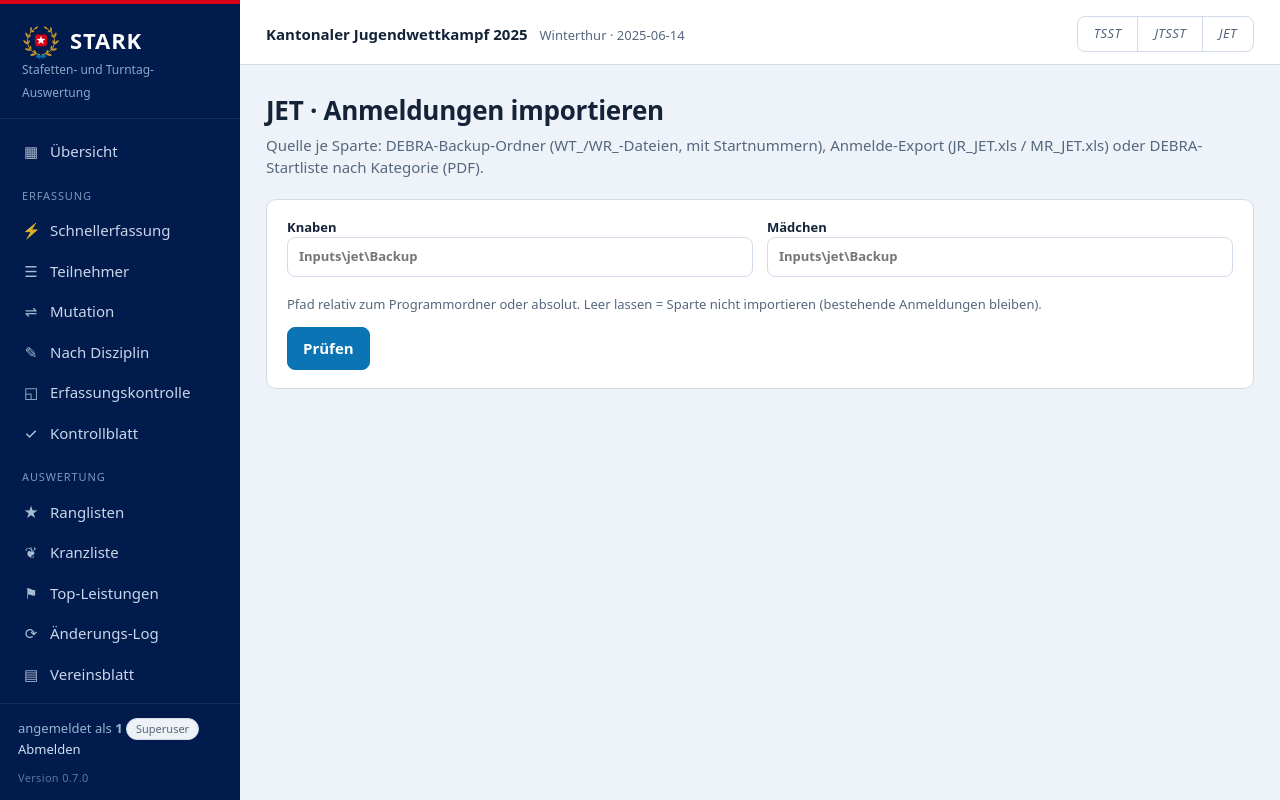
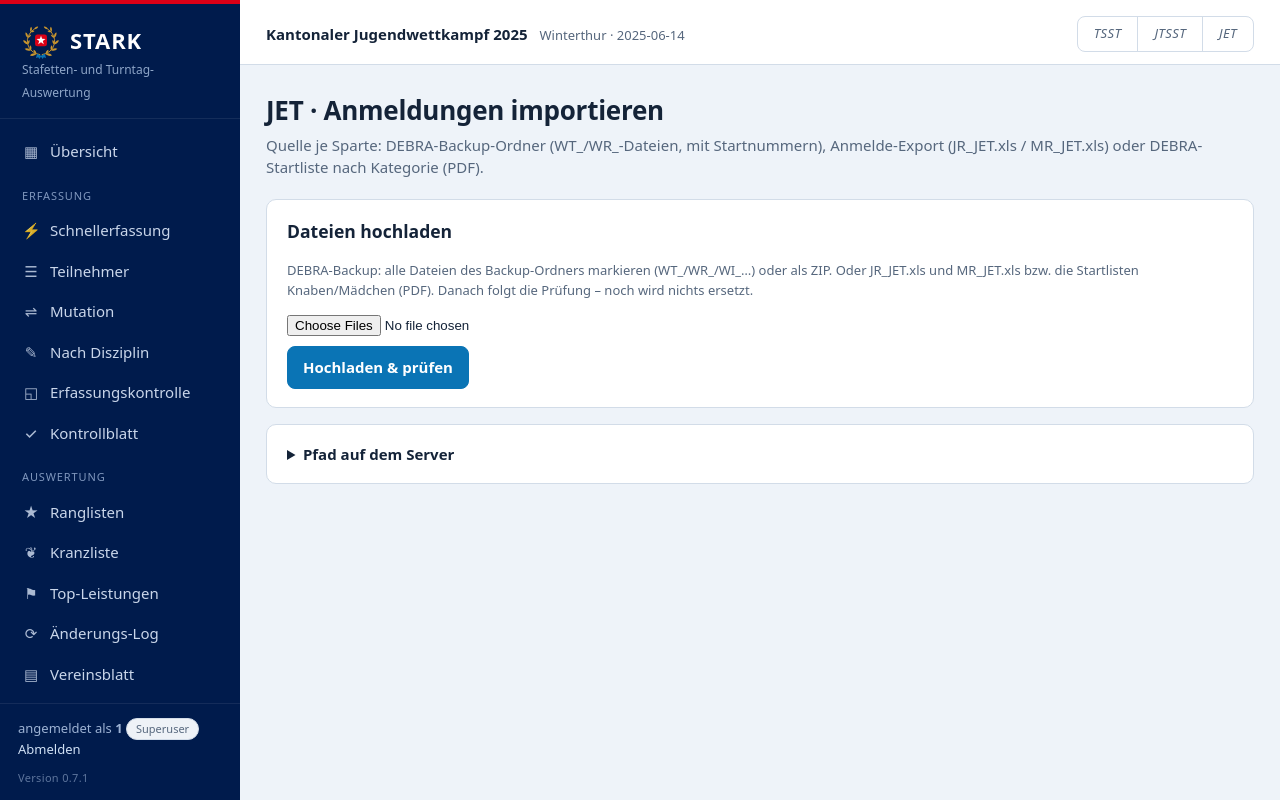
Before and after one commit to geco1986/TSST-Auswertung, a Flask app: page /jet/import in a window 1280 px wide. Run offline with Flask 3, Linux system fonts and the light colour scheme; the visitor is signed in with stand-in values (Sample User, id 1); data comes from the database, SQL or seed files in the repository.

Commit message:
Version 0.7.1: Importe per Upload im Browser
- DEBRA-Backup TSST, Excel TSST + JTSST, JTSST-Anmeldungen, JET-Anmeldungen
  (Backup, Excel, Startliste-PDF) und Vorjahr lassen sich als Dateien oder ZIP
  hochladen; Pfade auf dem Server funktionieren weiterhin
- Uploads neben der Datenbank (uploads/), Aufräumen nach 14 Tagen,
  nur erlaubte Dateitypen, ZIP-Pfade werden geprüft

Co-Authored-By: Claude Opus 5.5 <noreply@anthropic.com>

```diff
--- a/app.py
+++ b/app.py
@@ -19,6 +19,7 @@ from debra.seed import seed
 
 app = Flask(__name__)
 app.secret_key = os.environ.get("DEBRA_SECRET", "debra-turnverein-dev-key")
+app.config["MAX_CONTENT_LENGTH"] = 256 * 1024 * 1024     # Upload von Import-Dateien (ZIP/Backups)
 
 GERAETE_EINHEITEN = ["Note", "Zeit", "Weite", "Hoehe", "Anzahl"]
 KATEGORIE_TYPEN = {"einzel": "Einzel", "sektion": "Sektion", "gruppe": "Gruppe"}
@@ -111,6 +112,74 @@ def _eingabe_pfad(text, standard=""):
         v = v.replace("\\", "/")
     from debra.db import pfad_finden
     return pfad_finden(v if os.path.isabs(v) else os.path.join(os.path.dirname(os.path.abspath(__file__)), v))
+
+
+UPLOAD_ENDUNGEN = (".zip", ".txt", ".xls", ".xlsx", ".pdf", ".mdb", ".csv")
+
+
+def _upload_speichern(feld="dateien"):
+    """Speichert hochgeladene Import-Dateien in einen neuen Ordner neben der Datenbank
+    (…/uploads/<Zeitstempel>) und entpackt ZIP-Dateien. Liefert den Ordner oder None.
+
+    So funktionieren alle Importe auch im Container ohne Zugriff auf Dateipfade.
+    """
+    import shutil
+    import time
+    import zipfile
+    from datetime import datetime
+    dateien = [f for f in request.files.getlist(feld) if f and f.filename]
+    if not dateien:
+        return None
+    basis = os.path.join(os.path.dirname(os.path.abspath(DB_PATH)), "uploads")
+    os.makedirs(basis, exist_ok=True)
+    for alt in os.listdir(basis):                      # Uploads älter als 14 Tage aufräumen
+        pfad = os.path.join(basis, alt)
+        if os.path.isdir(pfad) and time.time() - os.path.getmtime(pfad) > 14 * 86400:
+            shutil.rmtree(pfad, ignore_errors=True)
+    ziel = os.path.join(basis, datetime.now().strftime("%Y%m%d-%H%M%S-%f"))
+    os.makedirs(ziel)
+
+    def sicherer_name(name):
+        name = os.path.basename(name.replace("\\", "/")).strip().strip(".")
+        return "".join(ch for ch in name if ch not in '<>:"|?*' and ord(ch) >= 32) or "datei"
+
+    for f in dateien:
+        name = sicherer_name(f.filename)
+        if not name.lower().endswith(UPLOAD_ENDUNGEN):
+            raise ValueError(f"„{name}“: erlaubt sind {', '.join(UPLOAD_ENDUNGEN)}")
+        pfad = os.path.join(ziel, name)
+        f.save(pfad)
+        if name.lower().endswith(".zip"):
+            with zipfile.ZipFile(pfad) as z:
+                for info in z.infolist():
+                    teile = [t for t in info.filename.replace("\\", "/").split("/") if t not in ("", ".")]
+                    if info.is_dir() or not teile or ".." in teile:
+                        continue                       # Verzeichnisse und unsichere Pfade überspringen
+                    if not teile[-1].lower().endswith(UPLOAD_ENDUNGEN) or teile[0] == "__MACOSX":
+                        continue
+                    aus = os.path.join(ziel, *[sicherer_name(t) for t in teile])
+                    os.makedirs(os.path.dirname(aus), exist_ok=True)
+                    with z.open(info) as quelle, open(aus, "wb") as senke:
+                        shutil.copyfileobj(quelle, senke)
+            os.remove(pfad)
+    return ziel
+
+
+def _finde_ordner(wurzel, *muster):
+    """Erster Ordner unterhalb von wurzel, der Dateien eines der Muster enthält (z. B. 'WT_*.txt')."""
+    import glob
+    for ordner, _, _ in sorted(os.walk(wurzel), key=lambda x: (x[0].count(os.sep), x[0])):
+        if any(glob.glob(os.path.join(ordner, m)) for m in muster):
+            return ordner
+    return wurzel
+
+
+def _upload_oder_pfad(feld_pfad, *muster, standard=""):
+    """Hochgeladene Dateien (Vorrang) bzw. der eingegebene Pfad auf dem Server."""
+    ordner = _upload_speichern()
+    if ordner:
+        return _finde_ordner(ordner, *muster) if muster else ordner
+    return _eingabe_pfad(request.form.get(feld_pfad), standard)
 
 
 def _darf_anlass(art):
@@ -1565,9 +1634,9 @@ def jtsst_anlegen():
 def jtsst_import():
     """Importiert die JTSST-Anmeldungen (Gesamtübersicht + Alt-Export) aus einem Ordner."""
     from debra.jtsst import import_ordner
-    ordner = _eingabe_pfad(request.form.get("ordner"), os.path.join("Inputs", "JTSST"))
     quelle = request.form.get("quelle", "uebersicht")
     try:
+        ordner = _upload_oder_pfad("ordner", "*.xlsx", "*.xls", standard=os.path.join("Inputs", "JTSST"))
         b = import_ordner(g.db, ordner, quelle)
         flash("JTSST-Anmeldungen importiert ({quelle}): {gruppen} Gruppen "
               "(Knaben {k}, Mädchen {m}).".format(
@@ -1589,9 +1658,13 @@ def backup_import():
     """Importiert ein DEBRA-Backup (Ordner mit WT_/WR_/WI_-Textdateien)."""
     from debra.import_backup import importieren
     from debra.wkb import anwenden
-    pfad = _eingabe_pfad(request.form.get("import_pfad"))
+    try:
+        pfad = _upload_oder_pfad("import_pfad", "WT_*.txt")
+    except Exception as e:  # noqa: BLE001
+        flash(f"Upload fehlgeschlagen: {e}", "error")
+        return redirect(url_for("einstellungen") + "#tsst/import")
     if not pfad:
-        flash("Bitte den Pfad zum Backup-Ordner angeben.", "error")
+        flash("Bitte die Backup-Dateien hochladen oder den Pfad zum Backup-Ordner angeben.", "error")
         return redirect(url_for("einstellungen") + "#tsst/import")
     try:
         b = importieren(pfad, reset=True)
@@ -2357,6 +2430,21 @@ def import_ordner():
     return render_template("import_ordner.html", pruefung=p, ordner=ordner)
 
 
+@app.route("/import/hochladen", methods=["POST"])
+@superuser_required
+def import_ordner_hochladen():
+    """Excel-Anmeldungen (TSST + JTSST) hochladen und zum Prüfschritt weiterleiten."""
+    try:
+        ordner = _upload_speichern()
+    except Exception as e:  # noqa: BLE001
+        flash(f"Upload fehlgeschlagen: {e}", "error")
+        return redirect(url_for("einstellungen") + "#allgemein/import")
+    if not ordner:
+        flash("Bitte Excel-Dateien (oder ein ZIP) auswählen.", "error")
+        return redirect(url_for("einstellungen") + "#allgemein/import")
+    return redirect(url_for("import_ordner", ordner=_finde_ordner(ordner, "*.xlsx", "*.xls")))
+
+
 @app.route("/import/ordner", methods=["POST"])
 @superuser_required
 def import_ordner_uebernehmen():
@@ -2465,9 +2553,13 @@ def vorjahr_ansicht():
 @app.route("/vorjahr/import", methods=["POST"])
 @superuser_required
 def vorjahr_import():
+    import glob
     from debra import vorjahr as vj
-    pfad = _eingabe_pfad(request.form.get("pdf_pfad"))
     try:
+        pfad = _upload_oder_pfad("pdf_pfad", "WT_*.txt", "*.pdf")
+        if pfad and os.path.isdir(pfad) and not glob.glob(os.path.join(pfad, "WT_*.txt")):
+            pdfs = glob.glob(os.path.join(pfad, "*.pdf"))   # hochgeladene Rangliste als PDF
+            pfad = pdfs[0] if pdfs else pfad
         n = vj.importieren(conn=g.db, pdf_pfad=pfad)
         flash(f"Vorjahres-Rangliste importiert: {n} Stafetten-Resultate.", "ok")
     except Exception as exc:  # pragma: no cover
@@ -2769,11 +2861,44 @@ def jet_import():
             "WHERE t.wettkampf_id=? AND r.erfasst_von<>'Import'", (w["id"],)).fetchone()["c"]
 
     def rel(p):
-        return os.path.relpath(p, basis) if p else ""
+        if not p:
+            return ""
+        r = os.path.relpath(p, basis)
+        return p if r.startswith("..") else r          # Uploads (neben der DB) absolut zeigen
     return render_template("jet_import.html", pruefung=pruefung, bestehend=bestehend, jet=jet,
                            knaben=rel(dateien["m"]) if dateien["m"] else rel(vorschlag["m"]),
                            maedchen=rel(dateien["w"]) if dateien["w"] else rel(vorschlag["w"]),
                            geprueft=any(dateien.values()))
+
+
+@app.route("/jet/import/hochladen", methods=["POST"])
+@superuser_required
+def jet_import_hochladen():
+    """JET-Anmeldungen hochladen (DEBRA-Backup, JR_/MR_JET.xls oder Startlisten-PDF) und prüfen."""
+    from debra import jet
+    try:
+        ordner = _upload_speichern()
+    except Exception as e:  # noqa: BLE001
+        flash(f"Upload fehlgeschlagen: {e}", "error")
+        return redirect(url_for("jet_import"))
+    if not ordner:
+        flash("Bitte Dateien (oder ein ZIP) auswählen.", "error")
+        return redirect(url_for("jet_import"))
+    backup = _finde_ordner(ordner, "WT_*.txt")
+    dateien = {}
+    if any(f.startswith("WT_") for f in os.listdir(backup)):
+        dateien = {g_: backup for g_ in ("m", "w") if jet.parse_backup(backup, g_)}
+    else:
+        for wurzel, _, namen in os.walk(ordner):
+            for n in sorted(namen):
+                g_ = jet._geschlecht_aus(n)
+                if g_ and g_ not in dateien and n.lower().endswith((".xls", ".xlsx", ".pdf")):
+                    dateien[g_] = os.path.join(wurzel, n)
+    if not dateien:
+        flash("In den hochgeladenen Dateien wurden keine JET-Anmeldungen erkannt (DEBRA-Backup mit "
+              "WT_-Dateien, JR_JET.xls/MR_JET.xls oder Startliste Knaben/Mädchen als PDF).", "error")
+        return redirect(url_for("jet_import"))
+    return redirect(url_for("jet_import", knaben=dateien.get("m", ""), maedchen=dateien.get("w", "")))
 
 
 @app.route("/konfiguration/jet", methods=["POST"])
--- a/debra/__init__.py
+++ b/debra/__init__.py
@@ -1,2 +1,2 @@
 """DEBRA-Web – Nachbau der Turnwettkampf-Auswertung DEBRA als Web-App."""
-__version__ = "0.7.0"
+__version__ = "0.7.1"
--- a/templates/jet_import.html
+++ b/templates/jet_import.html
@@ -5,15 +5,28 @@
   <p class="sub">Quelle je Sparte: DEBRA-Backup-Ordner (WT_/WR_-Dateien, mit Startnummern), Anmelde-Export
     (<span class="mono">JR_JET.xls</span> / <span class="mono">MR_JET.xls</span>) oder DEBRA-Startliste nach Kategorie (PDF).</p></div></div>
 
-<form method="get" class="card" style="margin-bottom:16px;">
+<form method="post" action="{{ url_for('jet_import_hochladen') }}" enctype="multipart/form-data"
+      class="card" style="margin-bottom:16px;">
+  <h3 style="margin-top:0;">Dateien hochladen</h3>
+  <p class="muted" style="font-size:13px;margin-top:0;">DEBRA-Backup: alle Dateien des Backup-Ordners markieren
+    (WT_/WR_/WI_…) oder als ZIP. Oder <span class="mono">JR_JET.xls</span> und <span class="mono">MR_JET.xls</span>
+    bzw. die Startlisten Knaben/Mädchen (PDF). Danach folgt die Prüfung – noch wird nichts ersetzt.</p>
+  <input type="file" name="dateien" multiple accept=".txt,.zip,.xls,.xlsx,.pdf,.mdb" style="max-width:none;">
+  <div class="btn-row" style="margin-top:10px;"><button class="btn primary" type="submit">Hochladen &amp; prüfen</button></div>
+</form>
+
+<details class="card" style="margin-bottom:16px;" {{ 'open' if geprueft }}>
+<summary style="cursor:pointer;font-weight:600;">Pfad auf dem Server</summary>
+<form method="get" style="margin-top:10px;">
   <div class="grid-2">
     <label>Knaben<input type="text" name="knaben" value="{{ knaben }}" placeholder="Inputs\jet\Backup"></label>
     <label>Mädchen<input type="text" name="maedchen" value="{{ maedchen }}" placeholder="Inputs\jet\Backup"></label>
   </div>
   <p class="muted" style="font-size:13px;">Pfad relativ zum Programmordner oder absolut. Leer lassen = Sparte
     nicht importieren (bestehende Anmeldungen bleiben).</p>
-  <button class="btn primary" type="submit">Prüfen</button>
+  <button class="btn" type="submit">Prüfen</button>
 </form>
+</details>
 
 {% if pruefung %}
 <div class="grid-2" style="align-items:start;">
```
Also changed, not shown: templates/einstellungen.html (+23 -10 lines), CHANGELOG.md, 1 other file.
